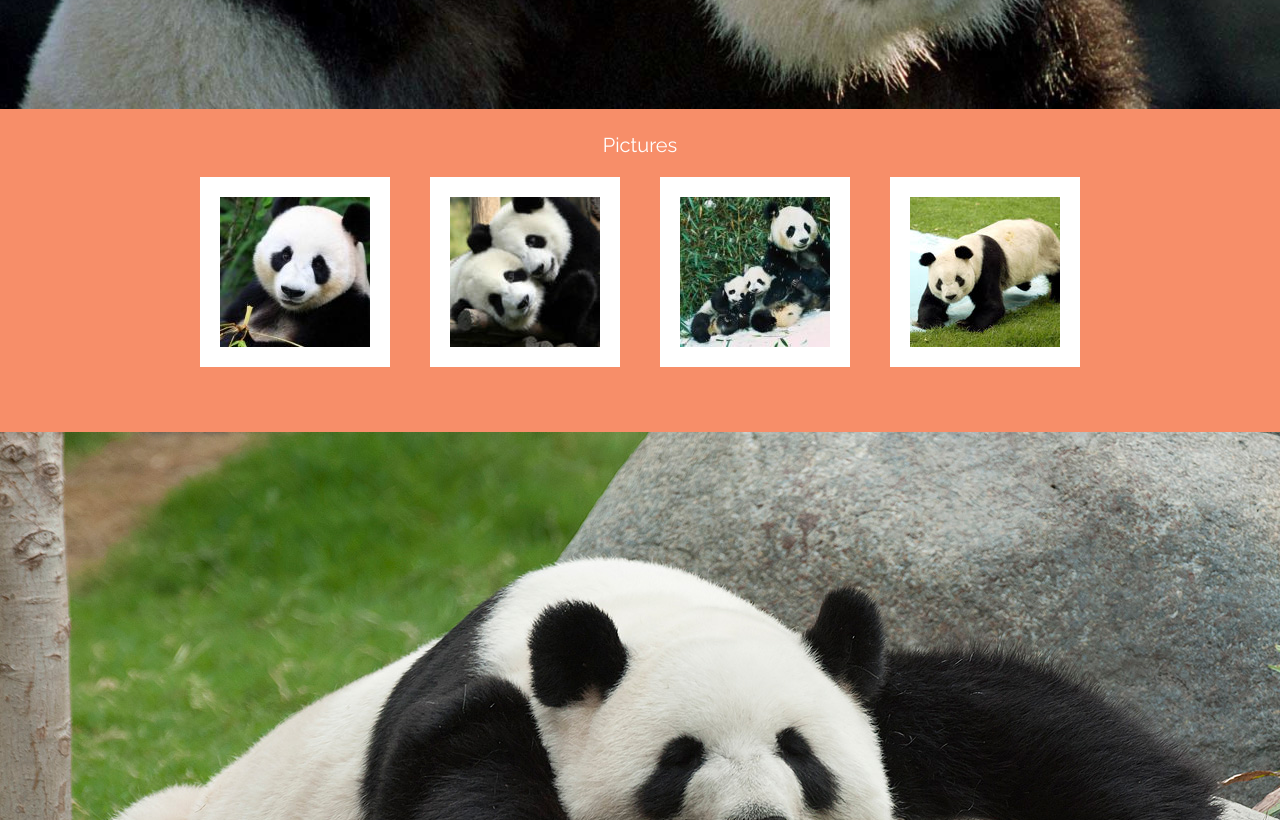
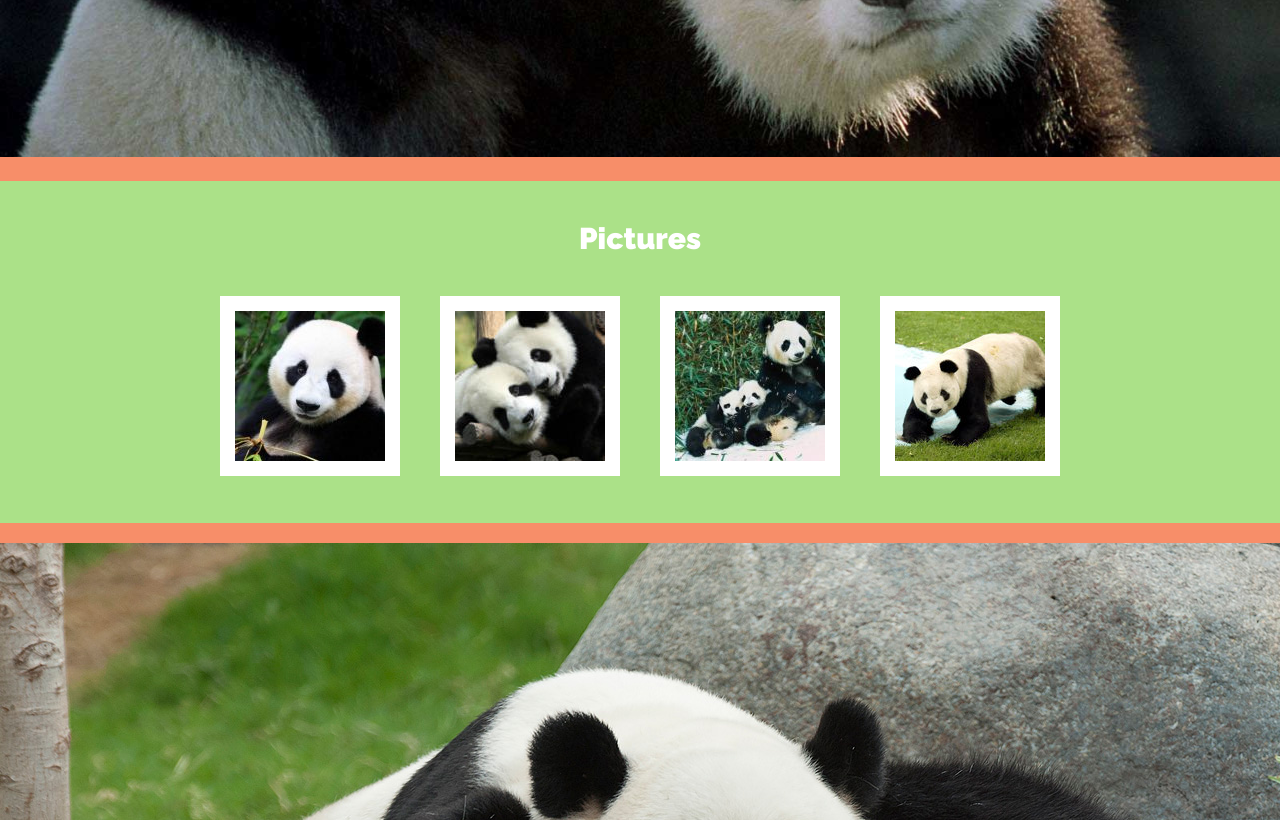
Before and after one commit to Mariley20/modeloCaja, a plain HTML site: page index.html in a window 1280 px wide. Shown: the part 1980-2800 px from the top of the page. Drawn offline with Linux system fonts and the light colour scheme.

Commit message:
terminado pictures 2

```diff
--- a/assets/css/style.css
+++ b/assets/css/style.css
@@ -23,9 +23,8 @@ section {
 	text-align: right;
 }
 .header_text {
-	font-family:  'Raleway', sans-serif;
-	font-size: 30px;
-	padding :30px 10px 1px 0px;
+	font-size: 45px;
+	padding :30px 10px 0px 0px;
 }
 .header_text_menor, .text_footer{
 	font-size: 16px;
@@ -44,7 +43,7 @@ section {
 	border-top: 20px solid #F78E69;
 	border-bottom: 20px solid #F78E69;
 }
-.about {
+.about, .img_pictures {
 	background: #ABE188;
 }
 .text_about {
@@ -53,13 +52,15 @@ section {
 	padding: 30px;
 	text-align: center;
 }
-.about_title, .img_pictures{
-	font-family: 'Raleway', sans-serif;
-	font-size: 20px;
+
+/* pictures */
+.about_title, .text_pictures, .img_pictures{
+	font-size: 30px;
 	text-align: center;
-	padding-bottom: 20px;
+	padding: 20px 20px;
+	font-weight: bolder;
 }
 .images{
-	border: 20px solid white;
-	margin: 20px 20px 20px 20px;
+	border: 15px solid white;
+	margin: 20px 20px;
 }
--- a/index.html
+++ b/index.html
@@ -36,7 +36,7 @@
 	 	</div>
 	 </section>
 	 <section class="img_pictures">
-	 	<div>
+	 	<div class="text_pictures">
 	 		<p>Pictures</p>
 	 	</div>
 	 	<div id="picture">
```
